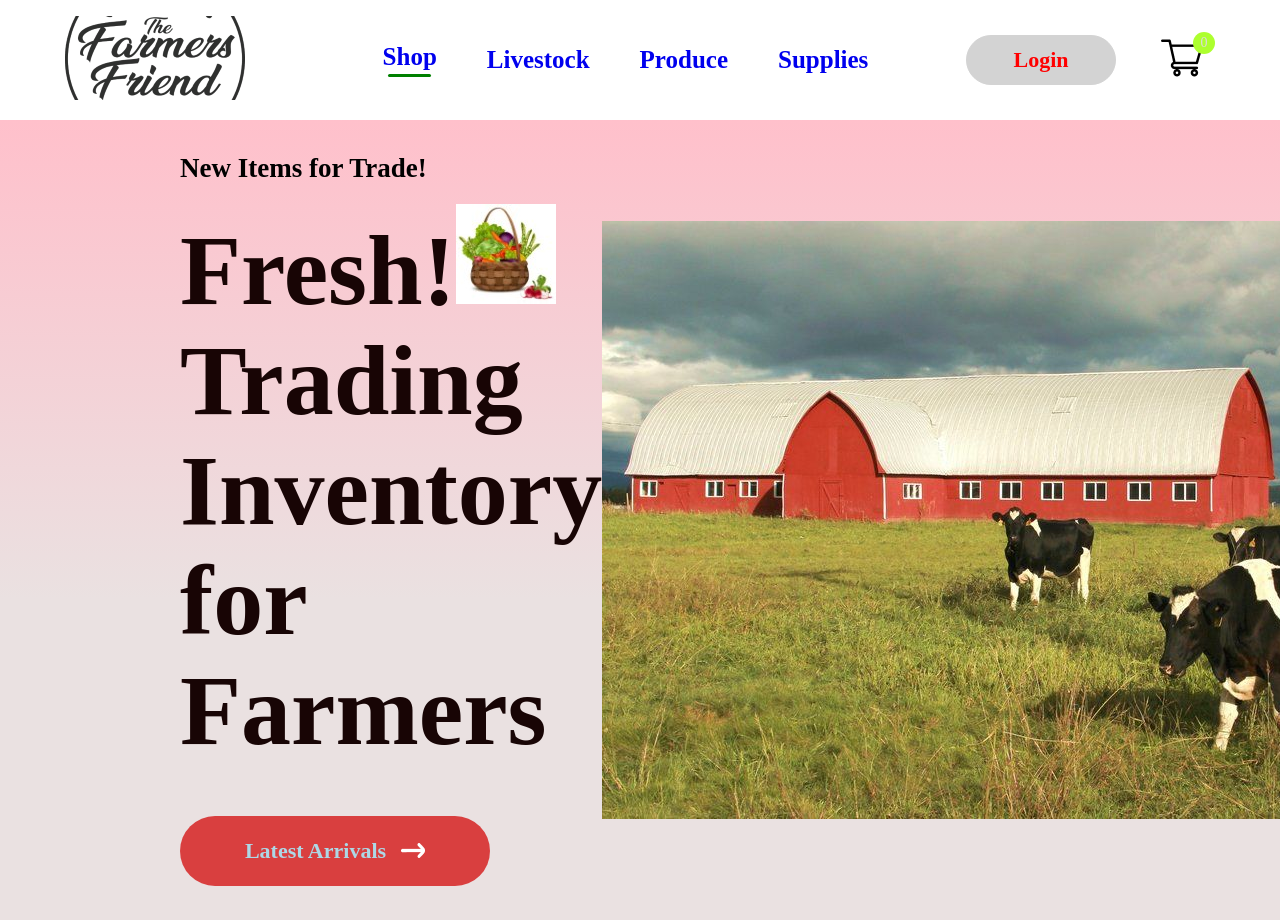
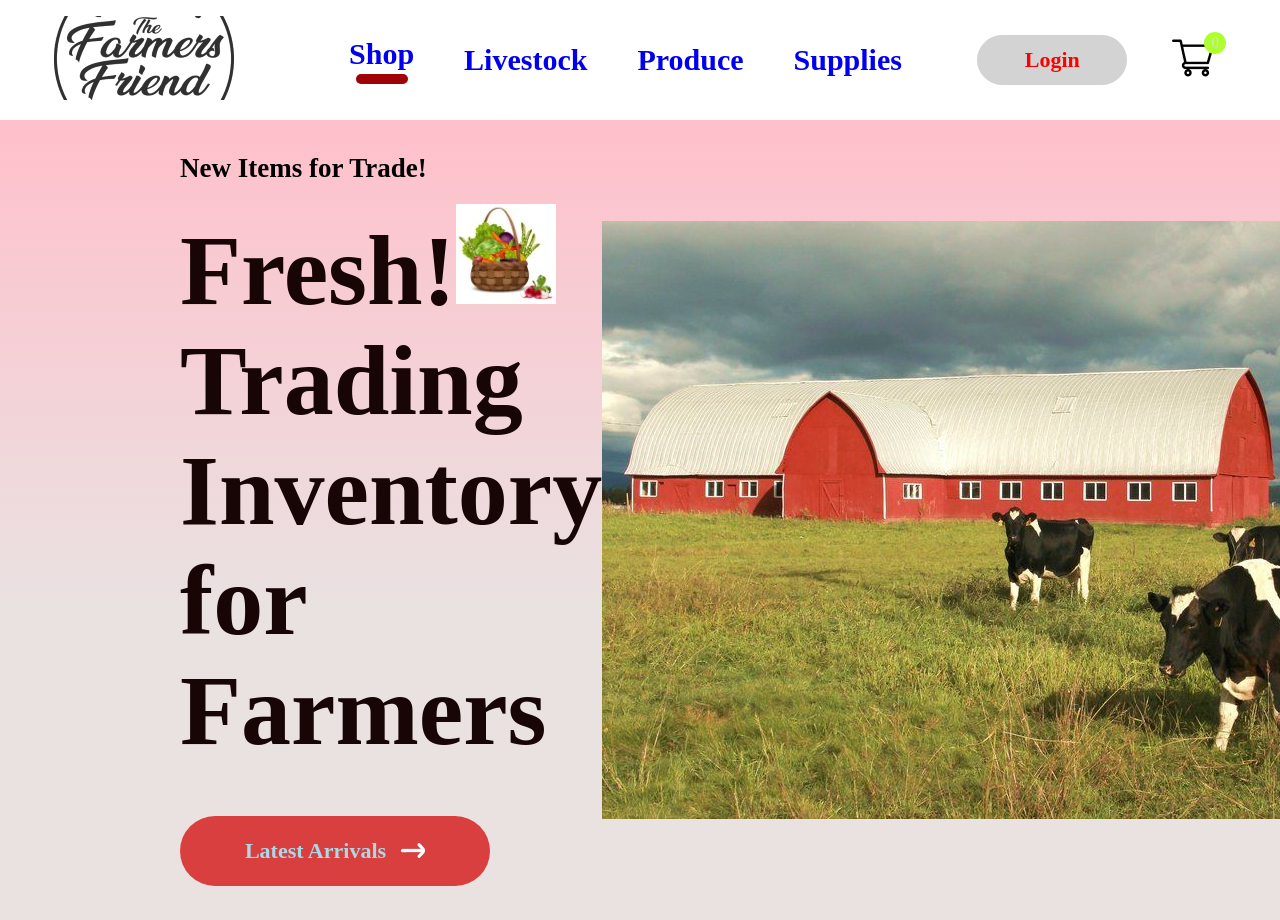
Before and after one commit to elvaplazola/FarmerFriends, a React (Create React App) app in the folder frontend/: page / in a window 1280 px wide. Shown: the top 920 px of the page. Built offline with nearby package versions, Linux system fonts and the light colour scheme; a web font is replaced by a local one.

Commit message:
morning commit

```diff
--- a/frontend/src/Components/Navbar/Navbar.css
+++ b/frontend/src/Components/Navbar/Navbar.css
@@ -14,7 +14,7 @@
 .nav_logo p {
   color: red;
   font-size: 38px;
-  font-weight: 600;
+  font-weight: 650;
 }
 
 .nav-menu {
@@ -22,8 +22,8 @@
   align-items: center;
   list-style: none;
   gap: 50px;
-  color: red;
-  font-size: 25px;
+  color: rgb(231, 30, 30);
+  font-size: 30px;
   font-weight: 600;
 }
 
@@ -38,9 +38,9 @@
 
 .nav-menu hr {
   border: none;
-  height: 3px;
+  height: 10px;
   width: 80%;
-  background: green;
+  background: rgb(160, 3, 6);
   border-radius: 10px;
 }
 
```
Also changed, not shown: frontend/src/Components/Item/Item.css (+30 -0 lines), frontend/src/Components/Popular/Popular.jsx (added, +12 -0 lines), frontend/src/Components/Popular/Popular.css (added).
